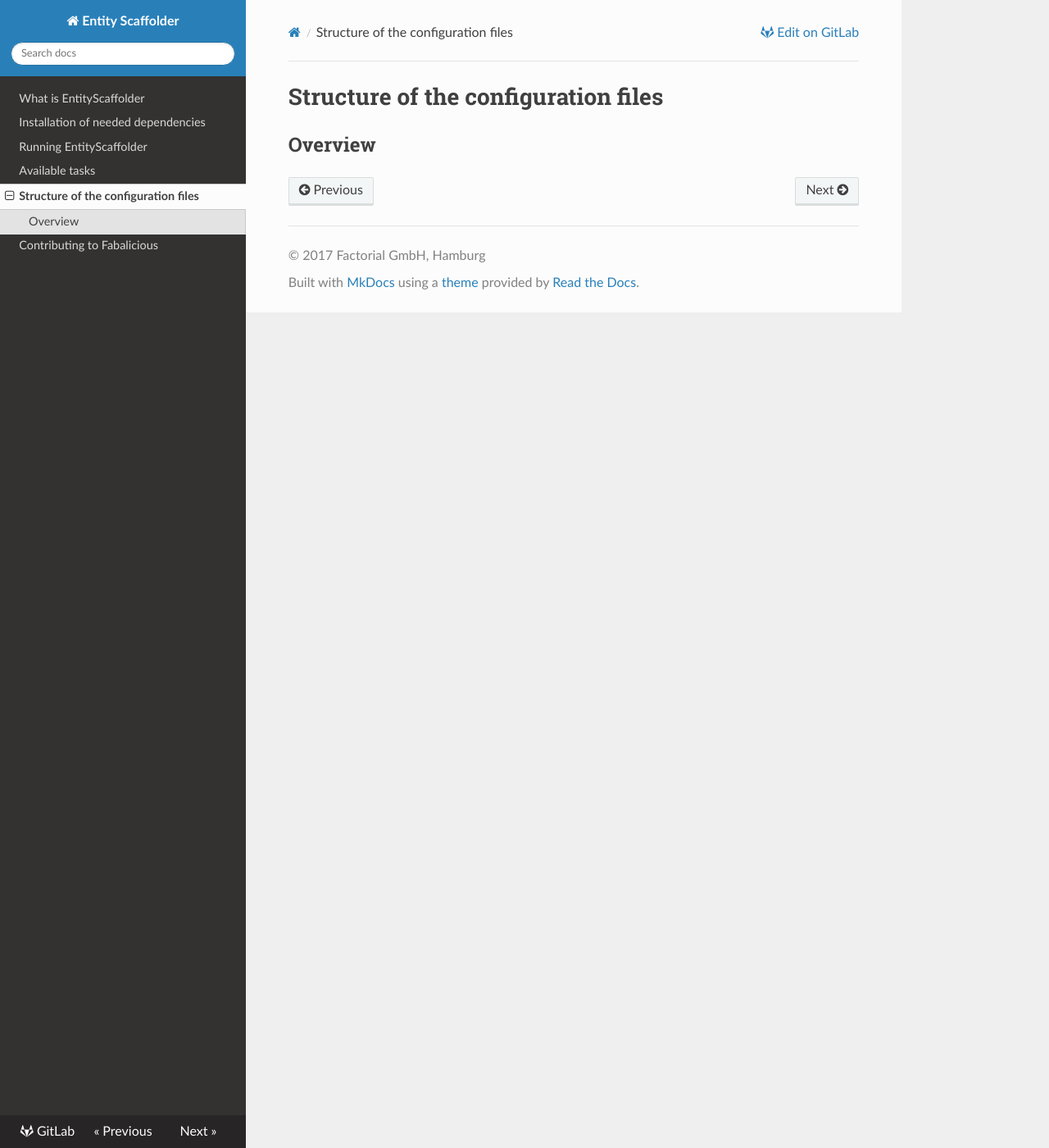
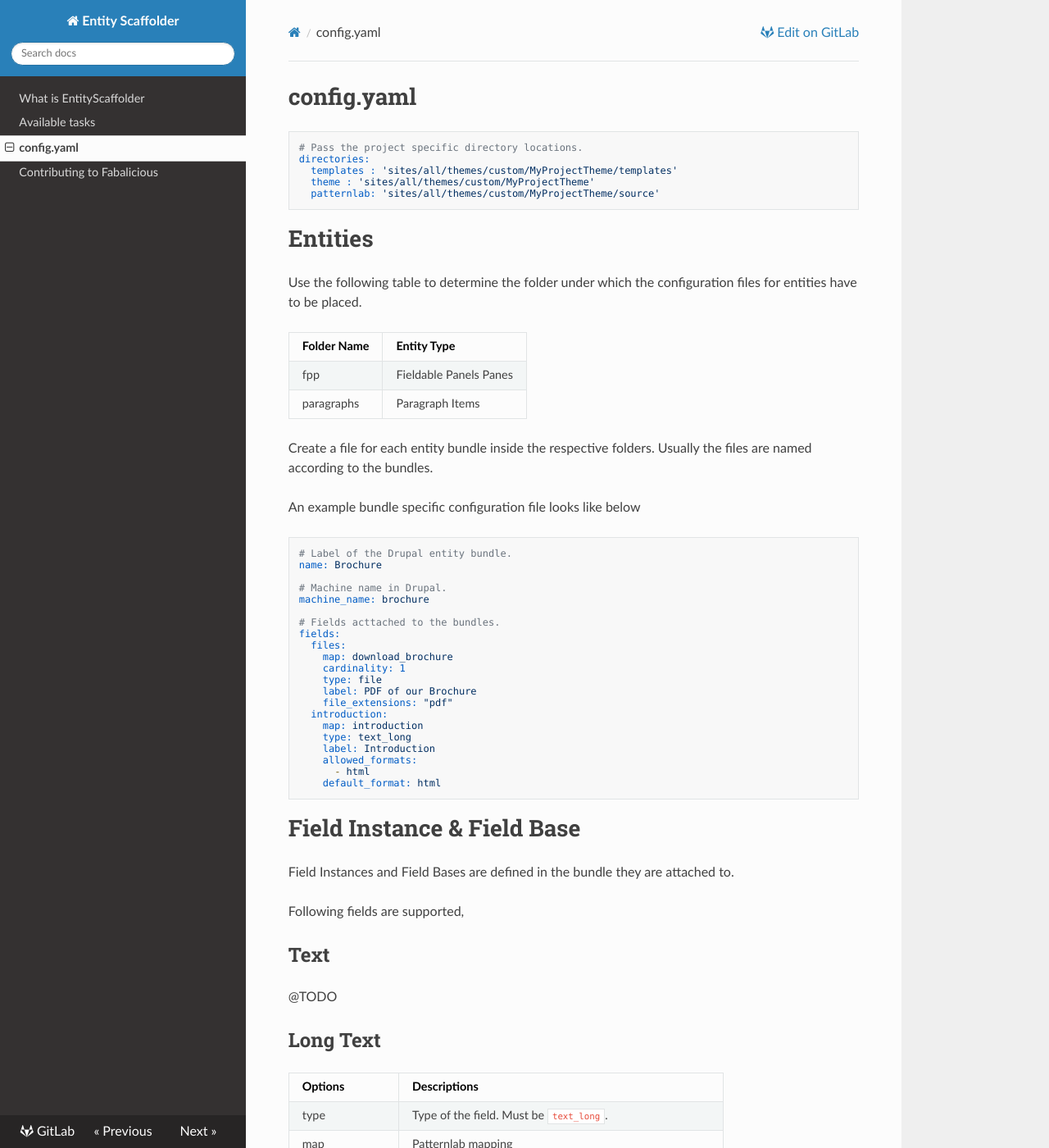
Before and after one commit to factorial-io/entity_scaffolder, an MkDocs documentation site: the page built from docs/docs/configuration.md, in a window 1280 px wide and 1400 px high. Shown: the whole window at 82% size. Built offline with MkDocs 1.6.1, drawn with Linux system fonts in a browser that asks for light colours; nearby versions of some CDN libraries; old or Windows-style settings are respelled for this version of MkDocs; some of the changed text lies outside the part shown.

Commit message:
Update documentation

````diff
--- a/docs/docs/configuration.md
+++ b/docs/docs/configuration.md
@@ -1,3 +1,86 @@
-# Structure of the configuration files
+# config.yaml
 
-## Overview
+```yaml
+# Pass the project specific directory locations.
+directories:
+  templates : 'sites/all/themes/custom/MyProjectTheme/templates'
+  theme : 'sites/all/themes/custom/MyProjectTheme'
+  patternlab: 'sites/all/themes/custom/MyProjectTheme/source'
+```
+
+# Entities
+
+Use the following table to determine the folder under which the configuration files for entities have to be placed.
+
+Folder Name  |   Entity Type
+-------------|--------------
+fpp          | Fieldable Panels Panes
+paragraphs   | Paragraph Items
+
+Create a file for each entity bundle inside the respective folders. Usually the files are named according to the bundles.
+
+An example bundle specific configuration file looks like below
+```yaml
+# Label of the Drupal entity bundle.
+name: Brochure
+
+# Machine name in Drupal.
+machine_name: brochure
+
+# Fields acttached to the bundles.
+fields:
+  files:
+    map: download_brochure
+    cardinality: 1
+    type: file
+    label: PDF of our Brochure
+    file_extensions: "pdf"
+  introduction:
+    map: introduction
+    type: text_long
+    label: Introduction
+    allowed_formats:
+      - html
+    default_format: html
+```
+
+# Field Instance & Field Base
+Field Instances and Field Bases are defined in the bundle they are attached to.
+
+Following fields are supported,
+## Text
+@TODO
+
+## Long Text
+
+ Options         | Descriptions
+-----------------|-------------
+ type            | Type of the field. Must be `text_long`.
+ map             | Patternlab mapping
+ cadrinality     | Number of values stored in this field. -1 means unlimitted.
+ label           | Drupal Field Label
+ allowed formats | List of allowed text formats.
+ default_format  | Default text format for the field.
+
+**Example**
+```
+name: Copy
+machine_name: copy
+fields:
+  content:
+    type: text_long
+    map: content
+    cardinality: 1
+    label: Content
+    allowed_formats:
+      - html
+    default_format: html
+```
+## File
+@TODO
+
+## Image
+@TODO
+
+## Paragraph
+@TODO
--- a/docs/mkdocs.yml
+++ b/docs/mkdocs.yml
@@ -12,8 +12,6 @@ copyright: "© 2017 Factorial GmbH, Hamburg"
 
 pages:
 - index.md
-- installation.md
-- usage.md
 - available-tasks.md
 - configuration.md
 - contribute.md
````
Also changed, not shown: docs/docs/available-tasks.md (+16 -1 lines), docs/docs/index.md (+51 -1 lines), docs/docs/installation.md (deleted, +0 -17 lines), docs/docs/usage.md (+0 -9 lines), docs/site/available-tasks/index.html, docs/site/configuration/index.html, docs/site/contribute/index.html, docs/site/index.html, docs/site/installation/index.html (deleted), docs/site/mkdocs/search_index.json, docs/site/search.html, docs/site/sitemap.xml, docs/site/usage/index.html (deleted).
